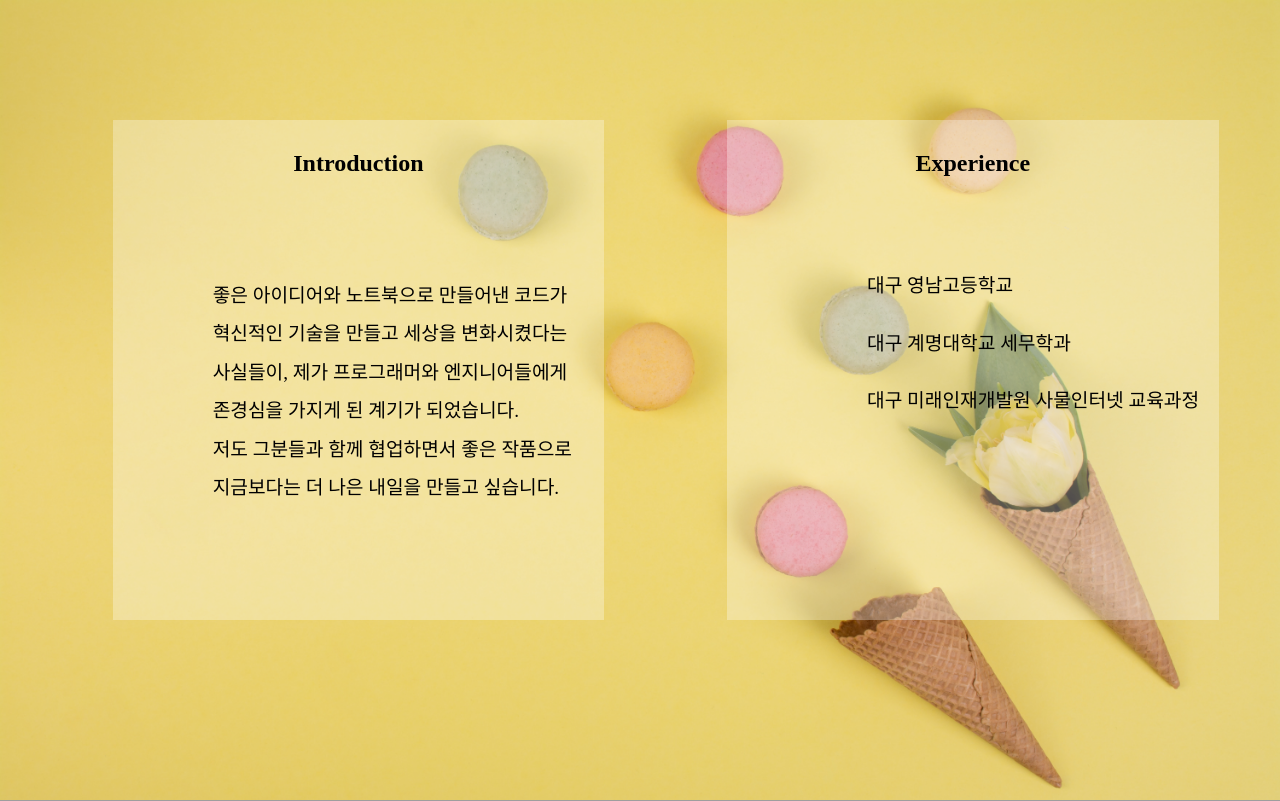
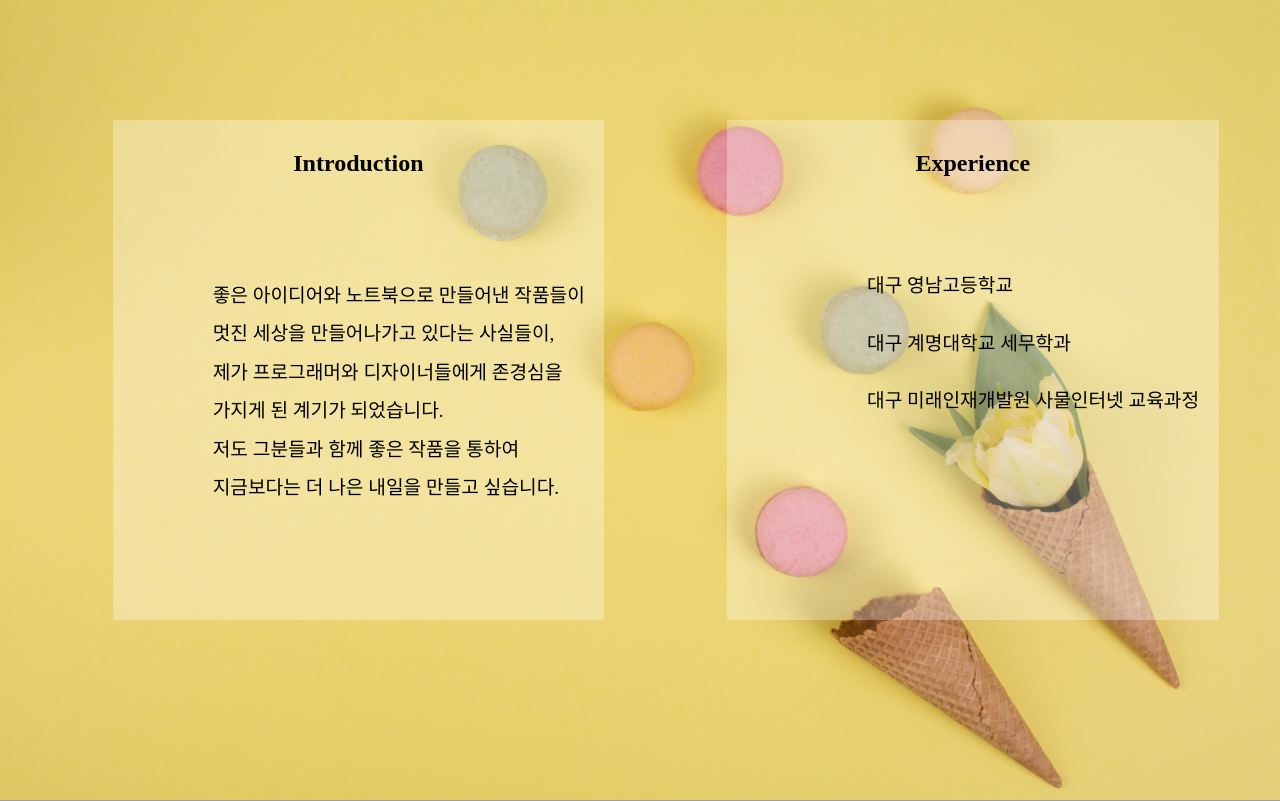
Before and after one commit to ingmcc123/Django_Books_Polls, a Django app: page / in a window 1280 px wide. Shown: the part 800-1601 px from the top of the page. Run offline with Django 3.2, Linux system fonts and the light colour scheme; grey boxes are pictures that could not be loaded.

Commit message:
Update home.html

```diff
--- a/min/templates/home.html
+++ b/min/templates/home.html
@@ -96,11 +96,11 @@
                     <h2>Introduction</h2>
                     <div>
                         <p>
-                            좋은 아이디어와 노트북으로 만들어낸 코드가<br>
-                            혁신적인 기술을 만들고 세상을 변화시켰다는<br>
-                            사실들이, 제가 프로그래머와 엔지니어들에게<br>
-                            존경심을 가지게 된 계기가 되었습니다.<br>
-                            저도 그분들과 함께 협업하면서 좋은 작품으로<br>
+                            좋은 아이디어와 노트북으로 만들어낸 작품들이<br>
+                            멋진 세상을 만들어나가고 있다는 사실들이,<br>
+                            제가 프로그래머와 디자이너들에게 존경심을<br>
+                            가지게 된 계기가 되었습니다.<br>
+                            저도 그분들과 함께 좋은 작품을 통하여<br>
                             지금보다는 더 나은 내일을 만들고 싶습니다.
                         </p>
                     </div>
```
